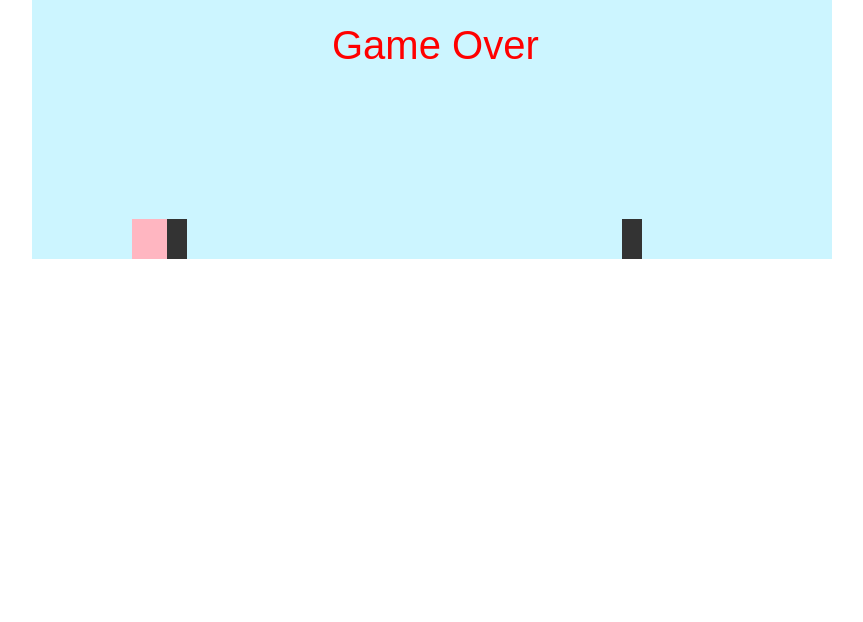
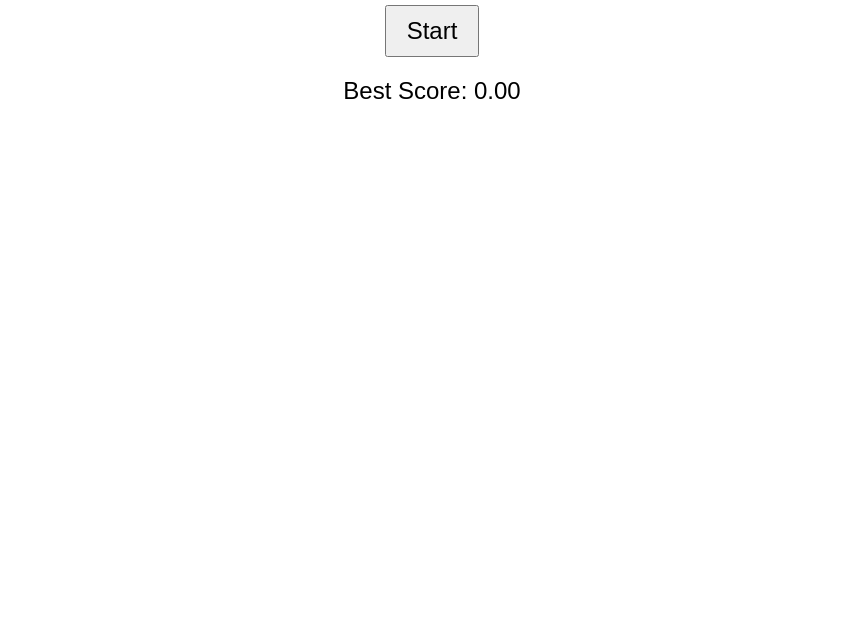
Before and after one commit to westonbering/Bunny-game, a plain HTML site: page index.html in a window 1280 px wide. Shown: the part 178-800 px from the top of the page, without its empty margins (208-1071 px from the left). Drawn offline with Linux system fonts and the light colour scheme.

Commit message:
index.html

```diff
--- a/index.html
+++ b/index.html
@@ -2,126 +2,76 @@
 <html lang="en">
 <head>
   <meta charset="UTF-8">
-  <title>Bunny Hop Game</title>
+  <meta name="viewport" content="width=device-width, initial-scale=1.0">
+  <title>Multiple-of-5 Second Timer</title>
   <style>
-    * { margin: 0; padding: 0; box-sizing: border-box; }
-    canvas { display: block; background: #ccf5ff; margin: 0 auto; }
-    body { text-align: center; font-family: sans-serif; }
+    body { font-family: sans-serif; text-align: center; margin-top: 50px; }
+    #timeDisplay { font-size: 48px; margin: 20px; }
+    #message { font-size: 24px; margin: 20px; }
+    #bestScore { font-size: 24px; margin: 20px; }
+    button { font-size: 24px; padding: 10px 20px; cursor: pointer; }
   </style>
 </head>
 <body>
-  <h1><h1>I DID IT KAI MWAHAHA</h1></h1>
-  <canvas id="gameCanvas" width="800" height="400"></canvas>
+  <h1>Multiple-of-5 Second Timer</h1>
+  <div id="timeDisplay">0.00</div>
+  <button id="controlButton">Start</button>
+  <div id="message"></div>
+  <div id="bestScore">Best Score: 0.00</div>
+
   <script>
-    const canvas = document.getElementById('gameCanvas');
-    const ctx = canvas.getContext('2d');
+    let startTime = null;
+    let timerInterval = null;
+    let bestScore = 0;
+    let running = false;
 
-    const bunny = {
-      x: 100,
-      y: 300,
-      width: 40,
-      height: 40,
-      dy: 0,
-      gravity: 0.8,
-      jumpPower: -12,
-      grounded: false
-    };
+    const timeDisplay = document.getElementById('timeDisplay');
+    const controlButton = document.getElementById('controlButton');
+    const message = document.getElementById('message');
+    const bestScoreDisplay = document.getElementById('bestScore');
 
-    let obstacles = [];
-    let gameSpeed = 5;
-    let score = 0;
-    let gameOver = false;
-
-    function createObstacle() {
-      const height = 40;
-      obstacles.push({ x: canvas.width, y: canvas.height - height, width: 20, height });
+    function updateDisplay() {
+      const elapsed = (performance.now() - startTime) / 1000;
+      timeDisplay.textContent = elapsed.toFixed(2);
     }
 
-    function drawBunny() {
-      ctx.fillStyle = '#ffb6c1';
-      ctx.fillRect(bunny.x, bunny.y, bunny.width, bunny.height);
+    function startTimer() {
+      startTime = performance.now();
+      timerInterval = setInterval(updateDisplay, 10);
+      controlButton.textContent = 'Stop';
+      message.textContent = '';
+      running = true;
     }
 
-    function drawObstacles() {
-      ctx.fillStyle = '#333';
-      obstacles.forEach(ob => {
-        ctx.fillRect(ob.x, ob.y, ob.width, ob.height);
-      });
+    function stopTimer() {
+      clearInterval(timerInterval);
+      const elapsed = (performance.now() - startTime) / 1000;
+      timeDisplay.textContent = elapsed.toFixed(2);
+
+      // Check if elapsed is a multiple of 5 seconds within a threshold
+      const remainder = elapsed % 5;
+      const threshold = 0.02; // 20ms tolerance
+      if (Math.abs(remainder) < threshold || Math.abs(remainder - 5) < threshold) {
+        message.textContent = 'Perfect! You stopped at ' + elapsed.toFixed(2) + ' seconds.';
+        if (elapsed > bestScore) {
+          bestScore = parseFloat(elapsed.toFixed(2));
+          bestScoreDisplay.textContent = 'Best Score: ' + bestScore.toFixed(2);
+        }
+      } else {
+        message.textContent = 'Miss! Try again.';
+      }
+
+      controlButton.textContent = 'Start';
+      running = false;
     }
 
-    function update() {
-      bunny.dy += bunny.gravity;
-      bunny.y += bunny.dy;
-
-      if (bunny.y + bunny.height > canvas.height) {
-        bunny.y = canvas.height - bunny.height;
-        bunny.dy = 0;
-        bunny.grounded = true;
+    controlButton.addEventListener('click', () => {
+      if (!running) {
+        startTimer();
       } else {
-        bunny.grounded = false;
-      }
-
-      obstacles.forEach(ob => {
-        ob.x -= gameSpeed;
-
-        // Collision detection
-        if (
-          bunny.x < ob.x + ob.width &&
-          bunny.x + bunny.width > ob.x &&
-          bunny.y < ob.y + ob.height &&
-          bunny.y + bunny.height > ob.y
-        ) {
-          gameOver = true;
-        }
-      });
-
-      // Remove offscreen obstacles
-      obstacles = obstacles.filter(ob => ob.x + ob.width > 0);
-
-      // Score
-      score++;
-    }
-
-    function drawScore() {
-      ctx.fillStyle = '#000';
-      ctx.font = '20px Arial';
-      ctx.fillText('Score: ' + Math.floor(score / 10), 10, 30);
-    }
-
-    function drawGameOver() {
-      ctx.fillStyle = 'red';
-      ctx.font = '40px Arial';
-      ctx.fillText('Game Over', canvas.width / 2 - 100, canvas.height / 2);
-    }
-
-    function gameLoop() {
-      ctx.clearRect(0, 0, canvas.width, canvas.height);
-      drawBunny();
-      drawObstacles();
-      drawScore();
-
-      if (gameOver) {
-        drawGameOver();
-        return;
-      }
-
-      update();
-      requestAnimationFrame(gameLoop);
-    }
-
-    document.addEventListener('keydown', (e) => {
-      if (e.code === 'Space' && bunny.grounded) {
-        bunny.dy = bunny.jumpPower;
+        stopTimer();
       }
     });
-
-    setInterval(() => {
-      if (!gameOver) {
-        createObstacle();
-      }
-    }, 1500);
-
-    gameLoop();
   </script>
 </body>
 </html>
```
